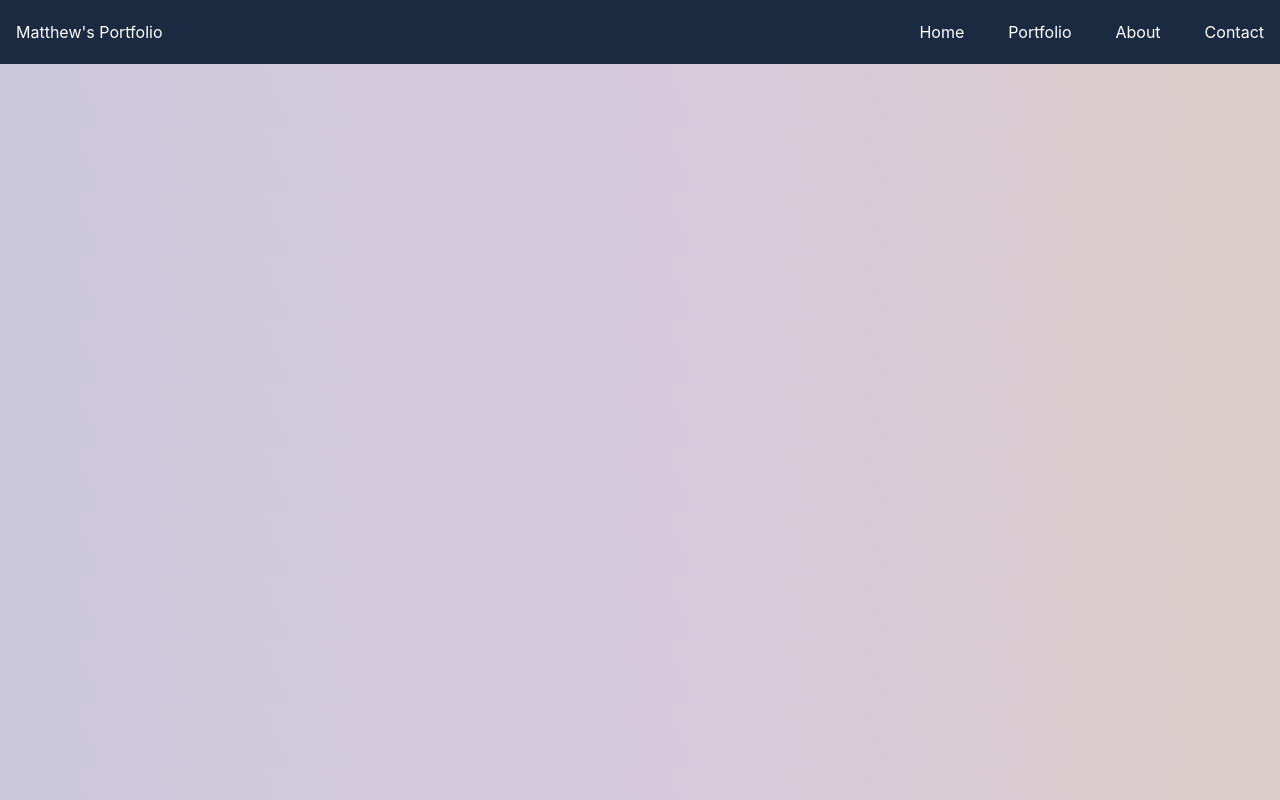
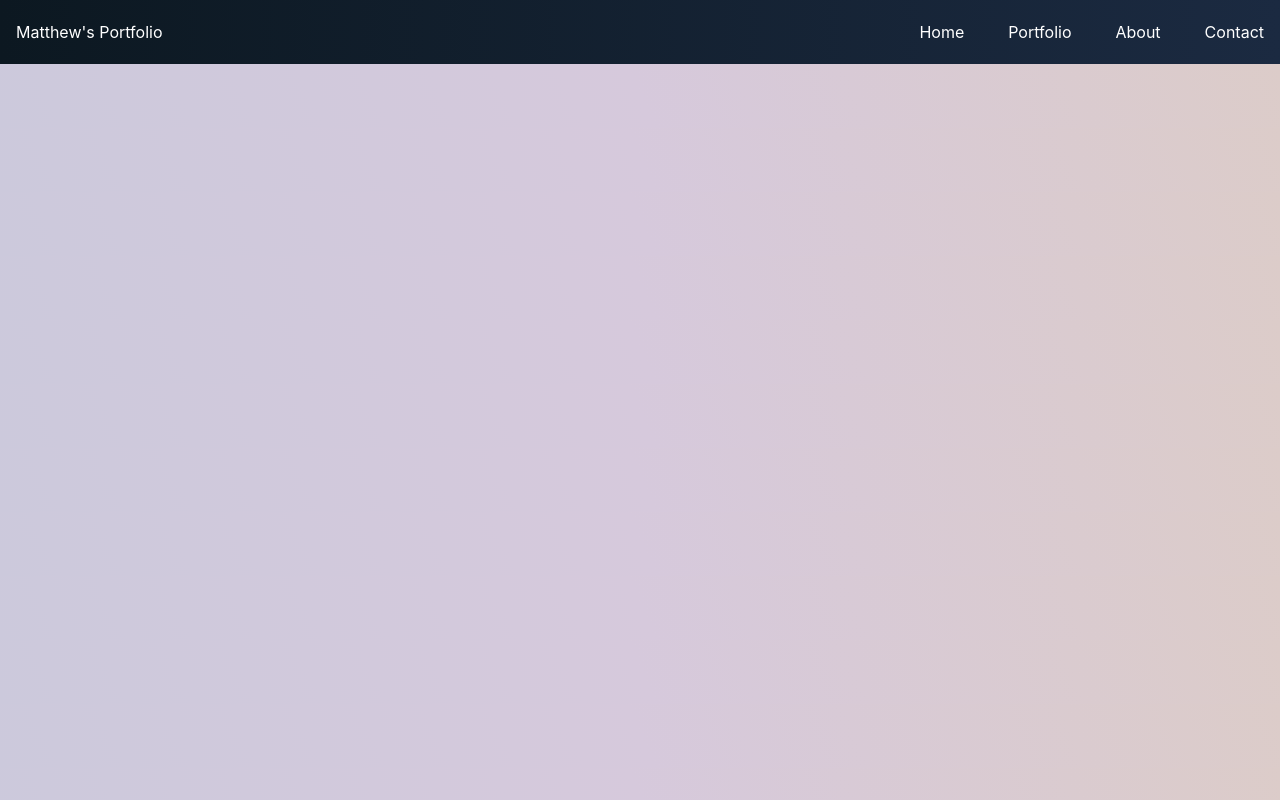
Before and after one commit to Nightfeller/mod-repo-20, a React (Vite) app: page / in a window 1280 px wide. Built offline with nearby package versions, Linux system fonts and the light colour scheme.

Commit message:
finished gradients. somewhat working on footer now

```diff
--- a/src/components/Footer.jsx
+++ b/src/components/Footer.jsx
@@ -0,0 +1,9 @@
+function FooterJSX() {
+    return (
+        <>
+
+        </>
+    );
+}
+
+export default FooterJSX();
--- a/src/components/Navigation.jsx
+++ b/src/components/Navigation.jsx
@@ -1,7 +1,7 @@
 function NavJSX() {
     return (
         <>
-            <div className="flex bg-paletteOxfordBlue gap-11 py-5 px-4">
+            <div className="flex oxfordGradient gap-11 py-5 px-4">
                 <div className="flex-1">
                     <a>Matthew's Portfolio</a>
                 </div>
--- a/src/components/Project.jsx
+++ b/src/components/Project.jsx
@@ -0,0 +1,9 @@
+function ProjectJSX() {
+    return (
+        <>
+
+        </>
+    );
+}
+
+export default ProjectJSX();
--- a/src/index.css
+++ b/src/index.css
@@ -11,3 +11,9 @@
 div {
   color: white;
 }
+
+@layer {
+  .oxfordGradient {
+    @apply bg-gradient-to-l from-paletteOxfordBlue to-paletteRichBlack;
+  }
+}
```
